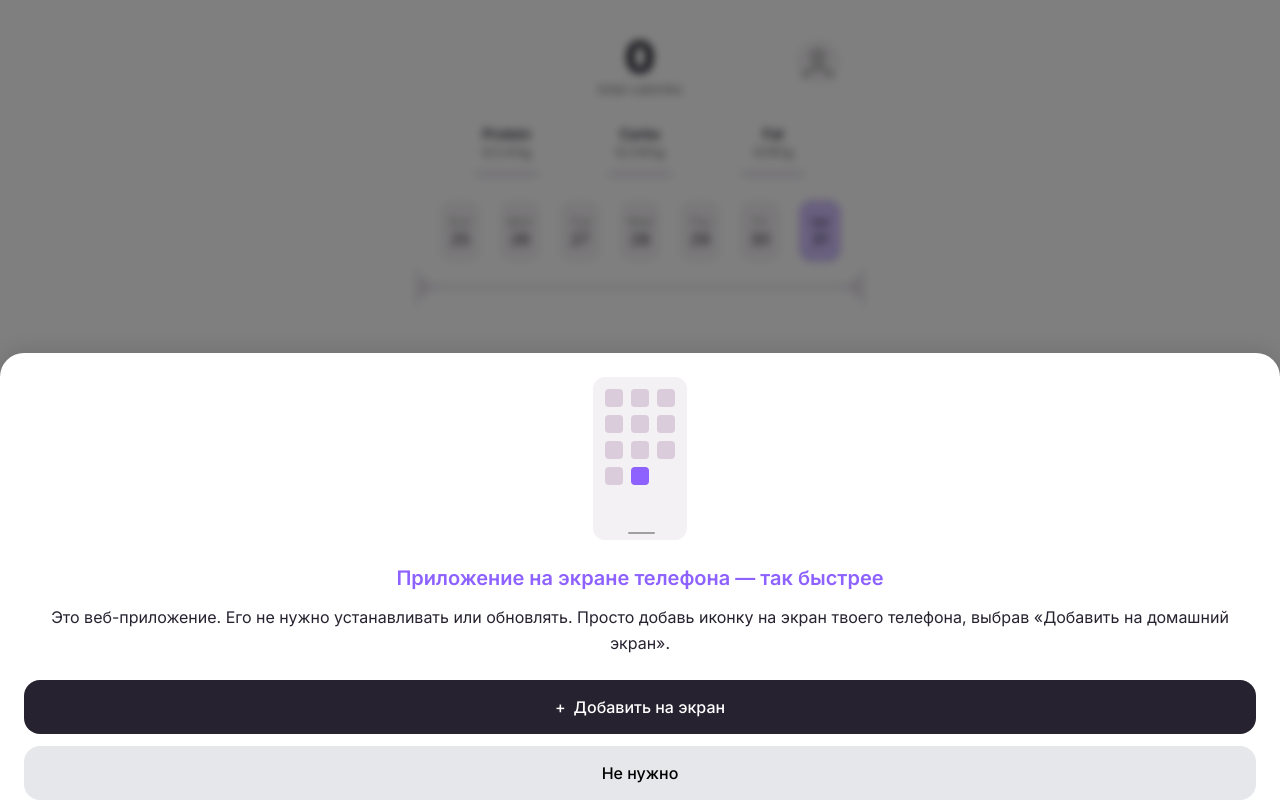
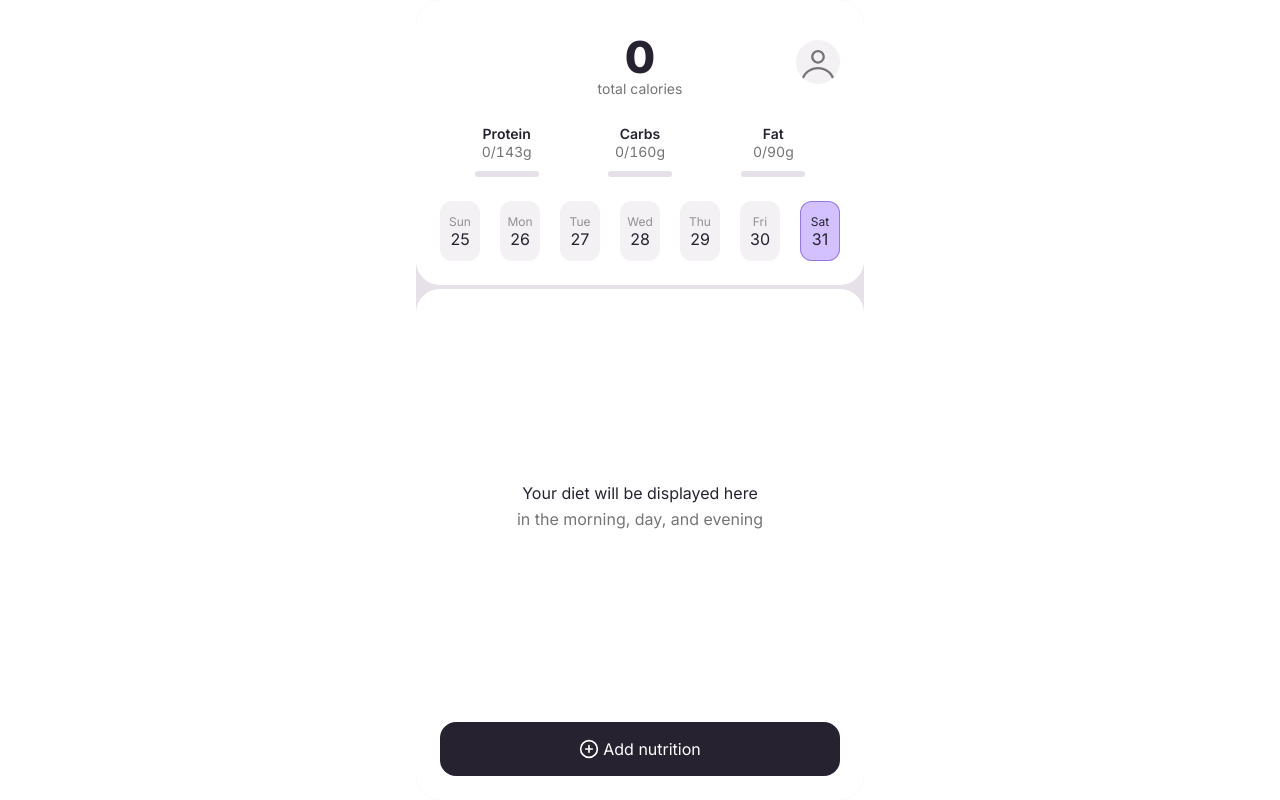
Before and after one commit to ShadexNyc/nutrition-tracking, a React (Vite) app: page /main in a window 1280 px wide. Built offline with nearby package versions, Linux system fonts and the light colour scheme.

Commit message:
Add files via upload

```diff
--- a/src/features/nutrition/components/MainScreen.tsx
+++ b/src/features/nutrition/components/MainScreen.tsx
@@ -9,17 +9,10 @@ import { DailyMealsList } from './DailyMealsList'
 import { getMacronutrientData } from '../utils/calculations'
 import { NativeButton } from '@/shared/components/NativeButton'
 import { PersonIcon } from '@/shared/components/icons/PersonIcon'
-import {
-  AddToHomeScreenDrawer,
-  wasAddToHomeScreenDismissed,
-} from '@/shared/components/AddToHomeScreenDrawer'
 
 export function MainScreen() {
   const { dailyNutrition, isLoading, error, loadDailyNutrition } = useNutritionStore()
   const [isDrawerOpen, setIsDrawerOpen] = useState(false)
-  const [showAddToHomeDrawer, setShowAddToHomeDrawer] = useState(() =>
-    !wasAddToHomeScreenDismissed()
-  )
 
   useEffect(() => {
     loadDailyNutrition()
@@ -110,10 +103,6 @@ export function MainScreen() {
       </div>
 
       <NutritionDrawer isOpen={isDrawerOpen} onClose={handleDrawerClose} />
-      <AddToHomeScreenDrawer
-        isOpen={showAddToHomeDrawer}
-        onClose={() => setShowAddToHomeDrawer(false)}
-      />
     </div>
   )
 }
```
